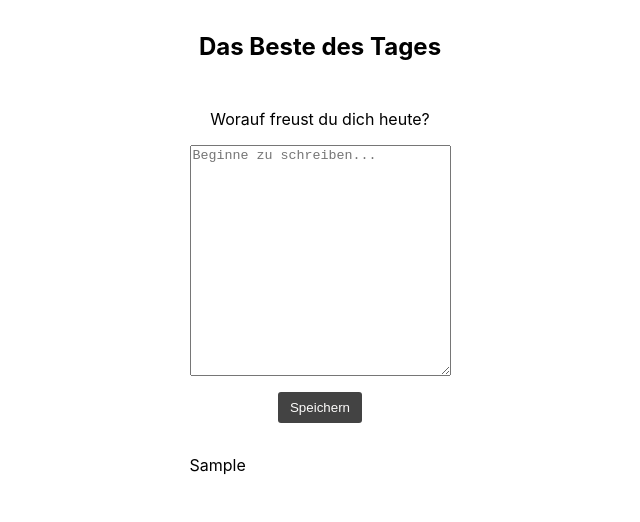
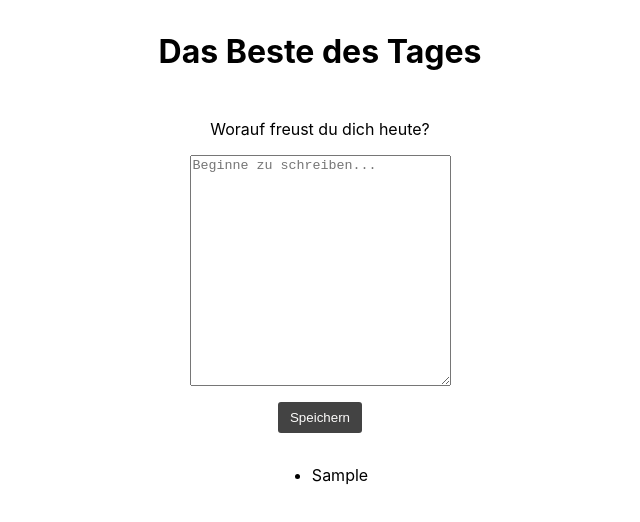
Before and after one commit to marialitwa/capstone-project, a Next.js app: page / in a window 1280 px wide. Both pictures are taken after typing "Sample" into the empty fields and a click on the button "Speichern". Shown: the top 522 px of the page, without its empty margins (320-960 px from the left). Built offline with nearby package versions, Linux system fonts and the light colour scheme.

Commit message:
Add localStorage, clean up code

```diff
--- a/components/QuestionCard.js
+++ /dev/null
@@ -1,51 +0,0 @@
-import { useState } from "react";
-import styled from "styled-components";
-import SubmitButton from "./SubmitButton";
-
-export default function QuestionCard() {
-  const [answer, setAnswer] = useState("");
-
-  const handleSubmit = (event) => {
-    event.preventDefault();
-
-    const formElements = event.target.elements;
-
-    // Use setAnswer below here instead of alert like in example of 'React Forms':
-    // https://www.w3schools.com/react/showreact.asp?filename=demo2_react_forms_submit
-    setAnswer(formElements.morningQuestion.value);
-
-    // formElements.morningQuestion.focus();
-    event.target.reset();
-  };
-
-  return (
-    <div>
-      <Form onSubmit={handleSubmit}>
-        <StyledQuestion htmlFor="morning-question">
-          Worauf freust du dich heute?
-        </StyledQuestion>
-        <textarea
-          id="morning-question"
-          name="morningQuestion"
-          placeholder="Beginne zu schreiben..."
-          rows="15"
-          cols="30"
-          maxLength="500"
-        ></textarea>
-        <SubmitButton />
-      </Form>
-      <p>{answer}</p>
-    </div>
-  );
-}
-
-const Form = styled.form`
-  display: flex;
-  flex-direction: column;
-  justify-content: center;
-  align-items: center;
-`;
-
-const StyledQuestion = styled.label`
-  margin: 1rem;
-`;
--- /dev/null
+++ b/components/QuestionForm.js
@@ -0,0 +1,50 @@
+import styled from "styled-components";
+
+export default function QuestionForm({ onAddEntry }) {
+  function handleSubmit(event) {
+    event.preventDefault();
+
+    const form = event.target;
+    const answer = form.elements.answer.value;
+
+    onAddEntry(answer);
+
+    form.reset();
+  }
+
+  return (
+    <Form onSubmit={handleSubmit}>
+      <StyledQuestion htmlFor="answer">
+        Worauf freust du dich heute?
+      </StyledQuestion>
+      <textarea
+        id="answer"
+        name="answer"
+        placeholder="Beginne zu schreiben..."
+        rows="15"
+        cols="30"
+        maxLength="500"
+      ></textarea>
+      <StyledSubmitButton type="submit">Speichern</StyledSubmitButton>
+    </Form>
+  );
+}
+
+const Form = styled.form`
+  display: flex;
+  flex-direction: column;
+  align-items: center;
+`;
+
+const StyledQuestion = styled.label`
+  margin: 1rem;
+`;
+
+const StyledSubmitButton = styled.button`
+  margin: 1rem;
+  padding: 8px 12px;
+  background-color: #434343;
+  color: #fdfcfb;
+  border: none;
+  border-radius: 3px;
+`;
--- a/components/SubmitButton.js
+++ /dev/null
@@ -1,18 +0,0 @@
-import styled from "styled-components";
-
-export default function SubmitButton() {
-  return (
-    <>
-      <StyledSubmitButton type="submit">Speichern</StyledSubmitButton>
-    </>
-  );
-}
-
-const StyledSubmitButton = styled.button`
-  margin: 1rem;
-  padding: 8px 12px;
-  background-color: #434343;
-  color: #fdfcfb;
-  border: none;
-  border-radius: 3px;
-`;
--- a/components/Title.js
+++ /dev/null
@@ -1,10 +0,0 @@
-import styled from "styled-components";
-
-export default function Title() {
-  return <Heading>Das Beste des Tages</Heading>;
-}
-
-const Heading = styled.h2`
-  text-align: center;
-  margin: 2rem;
-`;
--- a/pages/_app.js
+++ b/pages/_app.js
@@ -2,12 +2,26 @@ import GlobalStyles from "../components/GlobalStyles";
 import { useLocalStorage } from "../helpers/hooks";
 
 function MyApp({ Component, pageProps }) {
-  const [answer, setAnswer] = useLocalStorage("morningAnswer", {});
+  const [morningAnswers, setMorningAnswers] = useLocalStorage(
+    "morningAnswers",
+    []
+  );
+
+  function addMorningAnswer(answer) {
+    setMorningAnswers((previousMorningAnswers) => [
+      ...previousMorningAnswers,
+      { id: crypto.randomUUID(), text: answer },
+    ]);
+  }
 
   return (
     <>
       <GlobalStyles />
-      <Component {...pageProps} answer={answer} setAnswer={setAnswer} />
+      <Component
+        {...pageProps}
+        morningAnswers={morningAnswers}
+        onAddMorningAnswer={addMorningAnswer}
+      />
     </>
   );
 }
--- a/pages/index.js
+++ b/pages/index.js
@@ -1,21 +1,27 @@
 import styled from "styled-components";
-import QuestionCard from "../components/QuestionCard";
-import Title from "../components/Title";
+import QuestionForm from "../components/QuestionForm";
 
-export default function Home() {
+export default function Home({ morningAnswers, onAddMorningAnswer }) {
   return (
-    <>
-      <Main>
-        <Title />
-        <QuestionCard />
-      </Main>
-    </>
+    <Main>
+      <Heading>Das Beste des Tages</Heading>
+      <QuestionForm onAddEntry={onAddMorningAnswer} />
+      <ul>
+        {morningAnswers.map((morningAnswer) => (
+          <li key={morningAnswer.id}>{morningAnswer.text}</li>
+        ))}
+      </ul>
+    </Main>
   );
 }
 
 const Main = styled.main`
   display: flex;
   flex-direction: column;
-  justify-content: center;
   align-items: center;
 `;
+
+const Heading = styled.h1`
+  text-align: center;
+  margin: 2rem;
+`;
```
